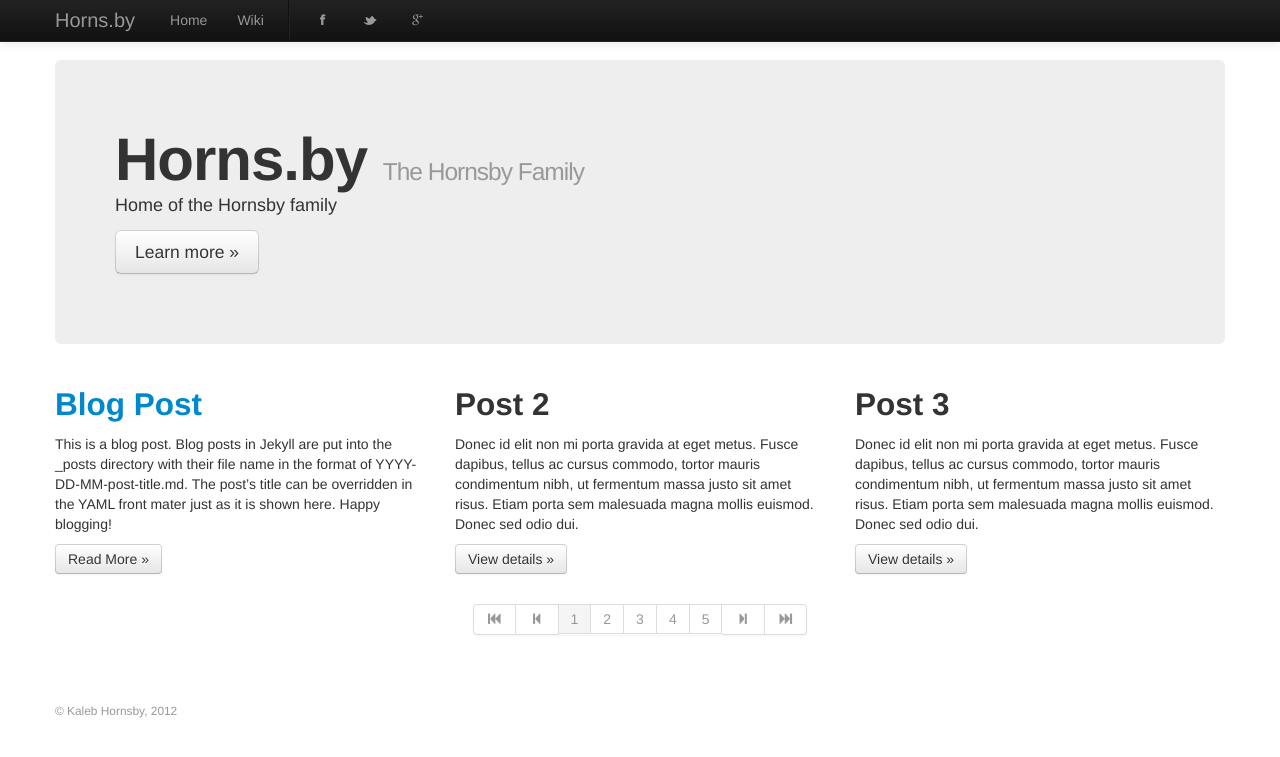
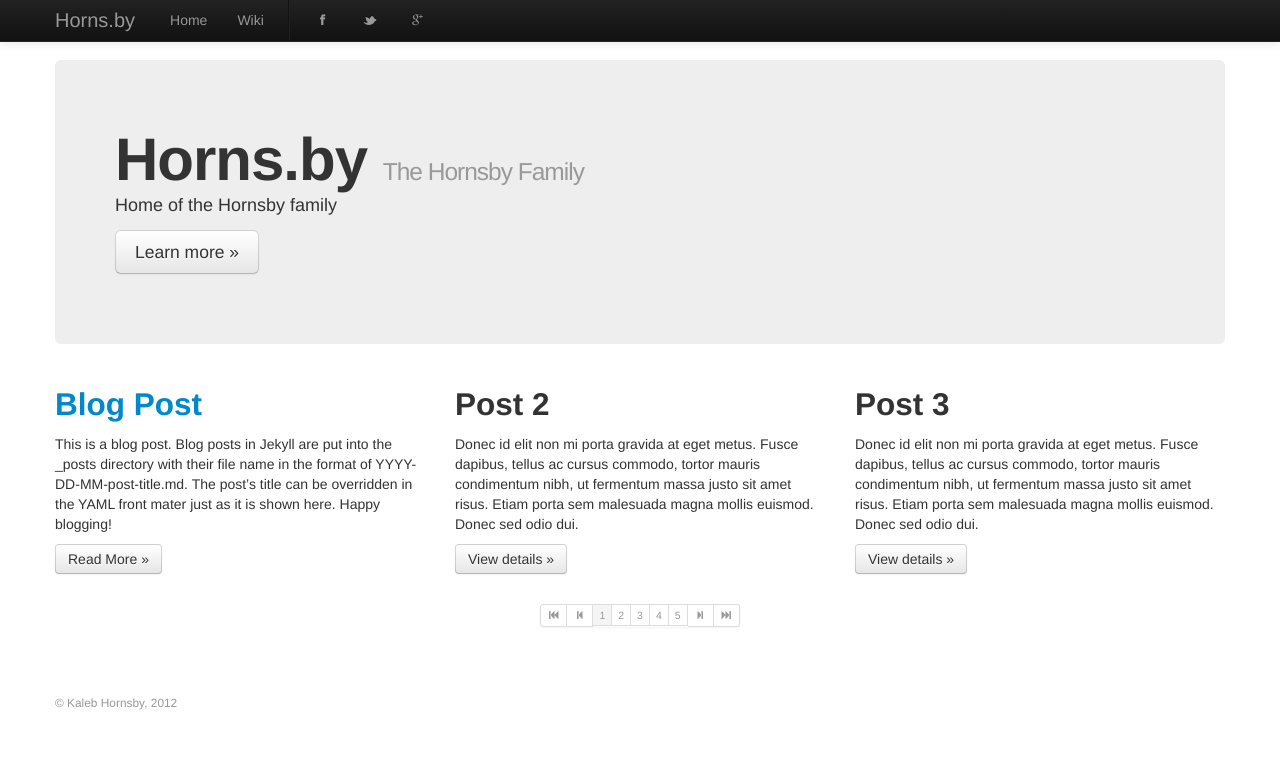
Before and after one commit to Hornsby/hornsby.github.com, a Jekyll site: the page built from index.html, in a window 1280 px wide. Shown: the top 757 px of the page. Built offline with Jekyll 4.4.1, drawn with Linux system fonts in a browser that asks for light colours; nearby versions of some CDN libraries; the list of posts is cut into pages by our own code.

Commit message:
Update index.html

```diff
--- a/index.html
+++ b/index.html
@@ -48,7 +48,7 @@ layout: master
     </p>
   </div>
 </div>
-<div class="pagination pagination-centered">
+<div class="pagination pagination-centered pagination-mini">
   <ul>
   {% if paginator.previous_page %}
     <li>
```
